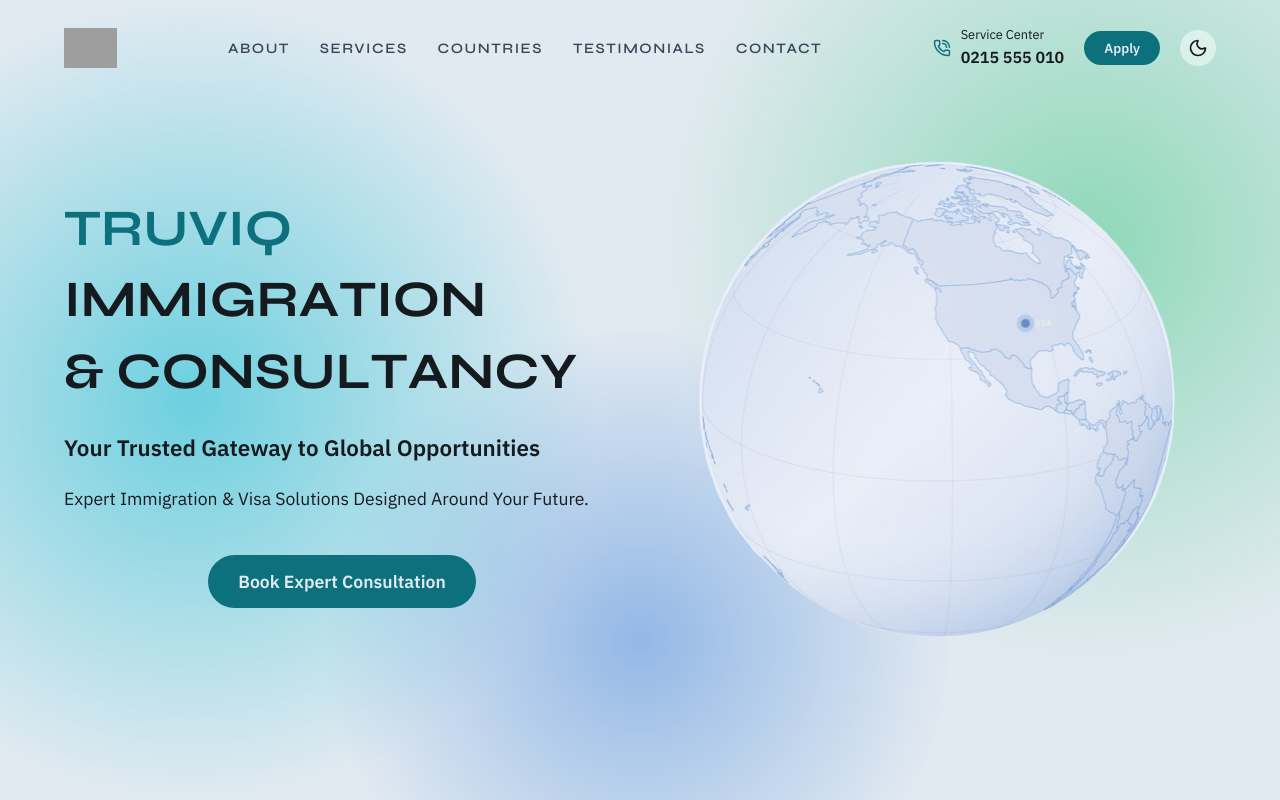
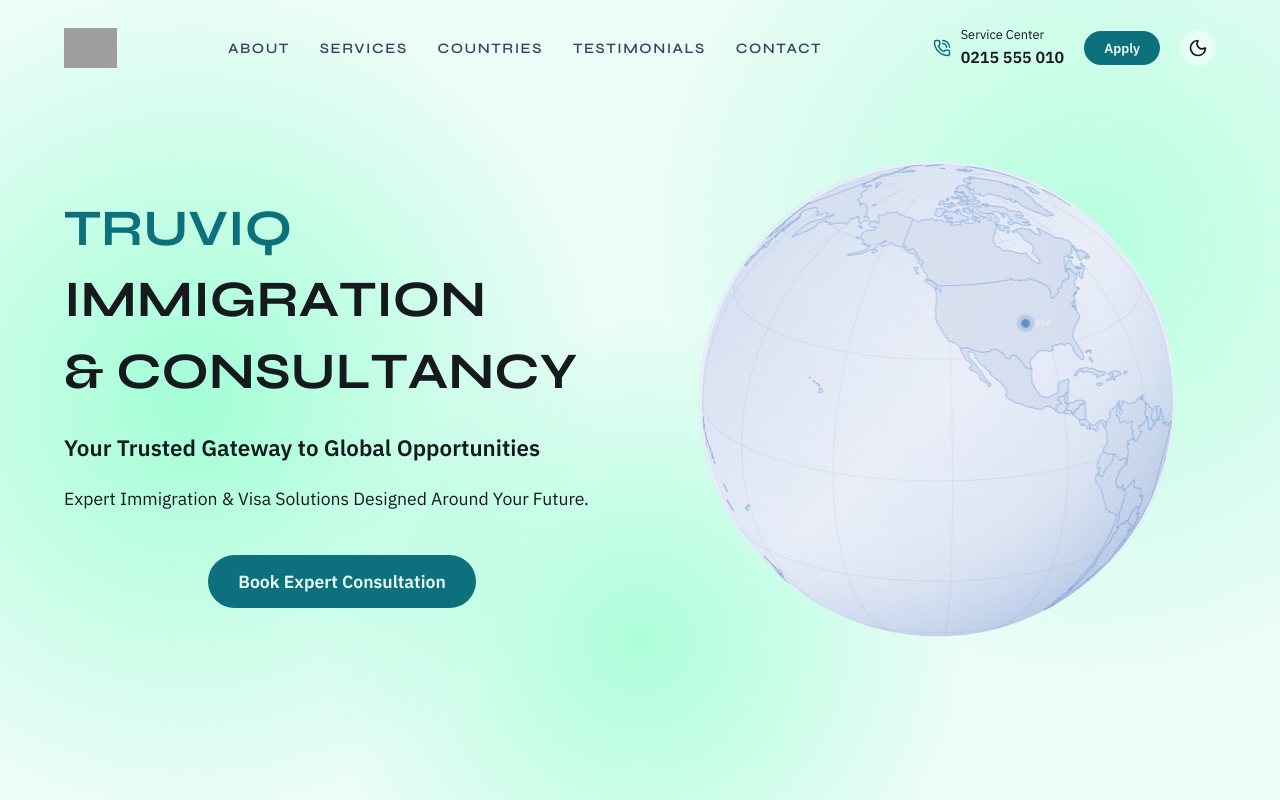
Before and after one commit to Adithyan1020/Kili, a React (Vite) app: page / in a window 1280 px wide. Shown: the top 800 px of the page. Built offline with nearby package versions, Linux system fonts and the light colour scheme; grey boxes are pictures that could not be loaded.

Commit message:
Light mode green

```diff
--- a/src/index.css
+++ b/src/index.css
@@ -14,7 +14,7 @@
 }
 
 [data-theme='light'] {
-  --bg-primary: #E2EAF1;
+  --bg-primary: #EAFDF6;
   --bg-secondary: rgba(255, 255, 255, 0.5);
   --text-primary: #151A1F;
   --text-secondary: #3B4758;
@@ -23,10 +23,10 @@
   --color-border: rgba(21, 26, 31, 0.15);
   --card-bg: rgba(255, 255, 255, 0.5);
   --card-bg-hover: rgba(255, 255, 255, 0.8);
-  --verde-opaco: #11C266;
-  --mesh-color-1: rgba(30, 190, 210, 0.6);
-  --mesh-color-2: rgba(18, 190, 100, 0.4);
-  --mesh-color-3: rgba(0, 90, 210, 0.35);
+  --verde-opaco: #84ffc9;
+  --mesh-color-1: rgba(132, 255, 201, 0.7);
+  --mesh-color-2: rgba(132, 255, 201, 0.5);
+  --mesh-color-3: rgba(132, 255, 201, 0.6);
 }
 
 [data-theme='dark'] {
```
